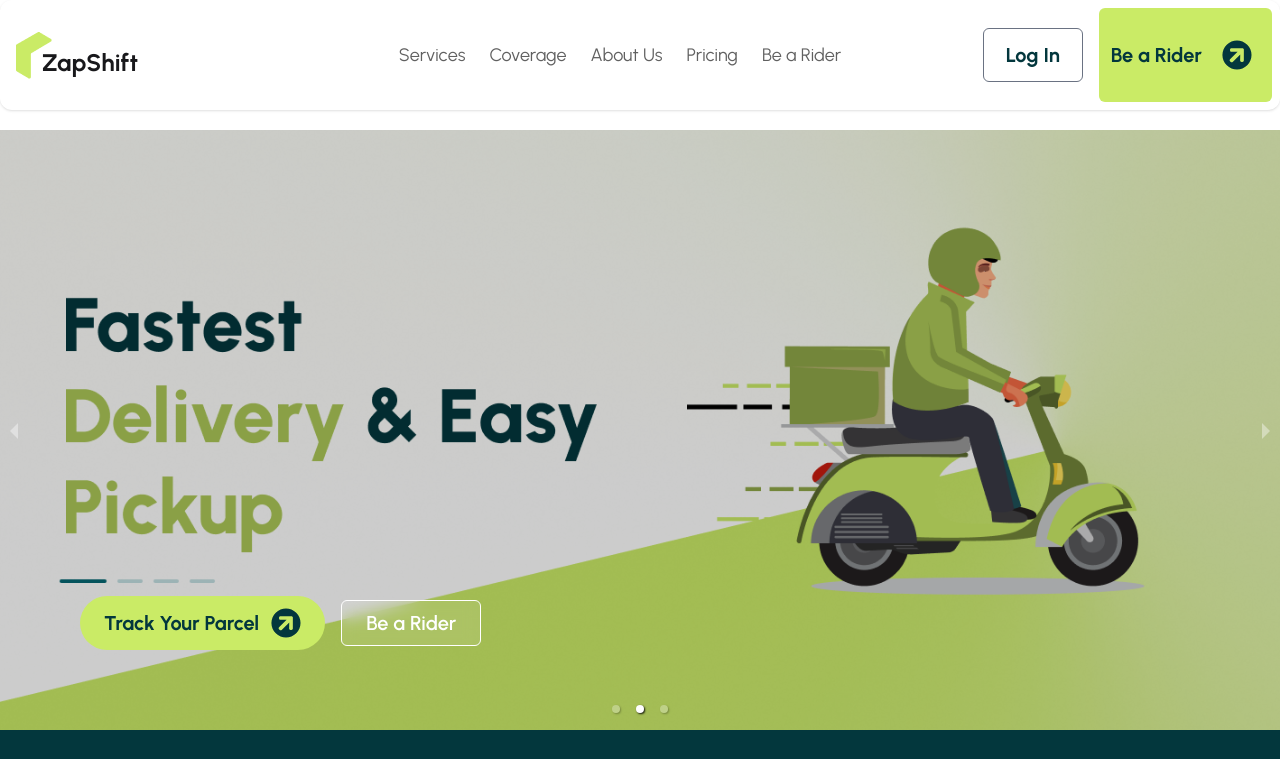
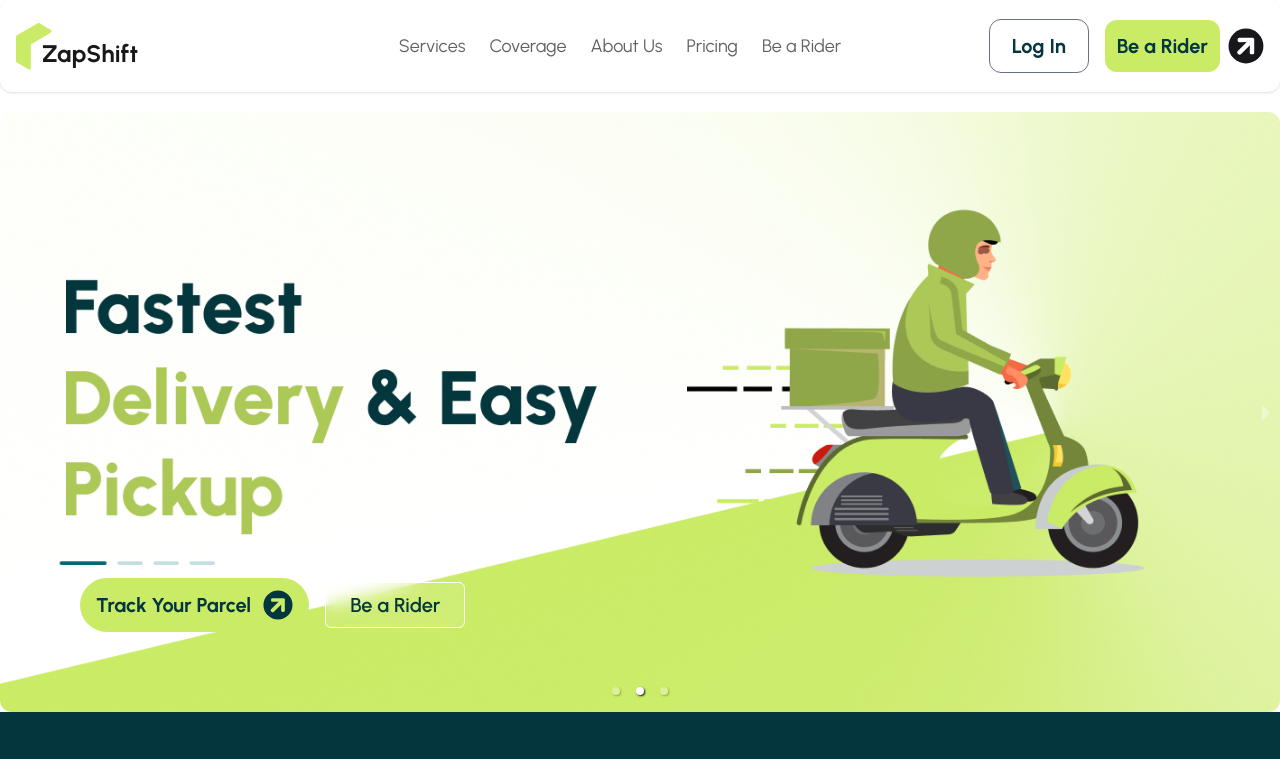
Before and after one commit to fahim-shareear/zap-shift-main, a React app in the folder zap-shift-ui/: page / in a window 1280 px wide. Shown: the top 759 px of the page. Built offline with nearby package versions, Linux system fonts and the light colour scheme; the HTML template or start-up script is replaced by a standard one.

Commit message:
adding a few knick and knoocks

```diff
--- a/zap-shift-ui/src/pages/home/Banner.jsx
+++ b/zap-shift-ui/src/pages/home/Banner.jsx
@@ -19,7 +19,7 @@ const Banner = () => {
             emulateTouch={true}
             showStatus={false}
             showThumbs={false}
-            className='mt-5'
+            className='mt-5 rounded-xl overflow-hidden'
         >
             {images.map((img, index) => (
                 <div key={index} className="relative h-[300px] md:h-[500px] lg:h-[600px]">
@@ -31,16 +31,16 @@ const Banner = () => {
                     />
 
                     {/* Overlay: Centered on mobile, Left-aligned on Desktop */}
-                    <div className="absolute inset-0 flex flex-col items-center justify-center bg-black/20 p-4 md:items-start md:justify-end md:pb-20 md:pl-20">
+                    <div className="absolute inset-0 flex flex-col items-center justify-center p-4 md:items-start md:justify-end md:pb-20 md:pl-20">
                         <div className="flex flex-col sm:flex-row items-center gap-4">
-                            <button className="bg-secondary text-primary rounded-full px-6 py-3 flex items-center justify-center cursor-pointer font-bold text-sm md:text-xl transition-transform hover:scale-105">
+                            <button className="bg-secondary text-primary rounded-full px-4 py-3 flex items-center justify-center cursor-pointer font-bold text-sm md:text-xl transition-transform hover:scale-105">
                                 Track Your Parcel
                                 <span className="ml-3 text-2xl md:text-3xl -rotate-45 text-primary">
                                     <FaArrowCircleRight />
                                 </span>
                             </button>
 
-                            <button className="text-sm md:text-xl font-semibold rounded-md px-6 py-2 cursor-pointer border border-white bg-white/10 text-white backdrop-blur-sm hover:bg-white hover:text-black transition-all">
+                            <button className="text-sm md:text-xl font-semibold rounded-md px-6 py-2 cursor-pointer border border-white bg-white/10 text-primary backdrop-blur-sm hover:bg-white hover:text-black transition-all">
                                 Be a Rider
                             </button>
                         </div>
--- a/zap-shift-ui/src/pages/shared/Navbar.jsx
+++ b/zap-shift-ui/src/pages/shared/Navbar.jsx
@@ -34,9 +34,12 @@ const Navbar = () => {
                 </ul>
             </div>
             <div className="navbar-end flex gap-4 sm:ml-10">
-                <button className="text-sm cursor-pointer transition-all duration-150 active:scale-95 active:shadow-inner border border-gray-500 text-primary font-bold p-3 w-25 text-center rounded-md md:text-xl">Log In</button>
+                <button className="text-sm cursor-pointer transition-all duration-150 active:scale-95 active:shadow-inner border border-gray-500 text-primary font-bold px-3 py-3 w-25 text-center rounded-xl md:text-xl">Log In</button>
 
-                <button className="text-sm cursor-pointer transition-all duration-150 active:scale-95 active:shadow-inner flex items-center gap-3 bg-secondary text-primary font-bold p-3 rounded-md md:text-xl">Be a Rider <span className="md:text-3xl text-md sm:px-2 sm:py-5 no-wrap -rotate-45"><FaArrowCircleRight /></span></button>
+                <div className="flex items-center">
+                    <button className="text-sm cursor-pointer transition-all duration-150 active:scale-95 active:shadow-inner bg-secondary text-primary font-bold px-3 py-3 rounded-xl md:text-xl">Be a Rider</button>
+                    <span className="md:text-4xl text-md sm:px-2 sm:py-5 -rotate-45"><FaArrowCircleRight /></span>
+                </div>
             </div>
         </div>
     );
```
